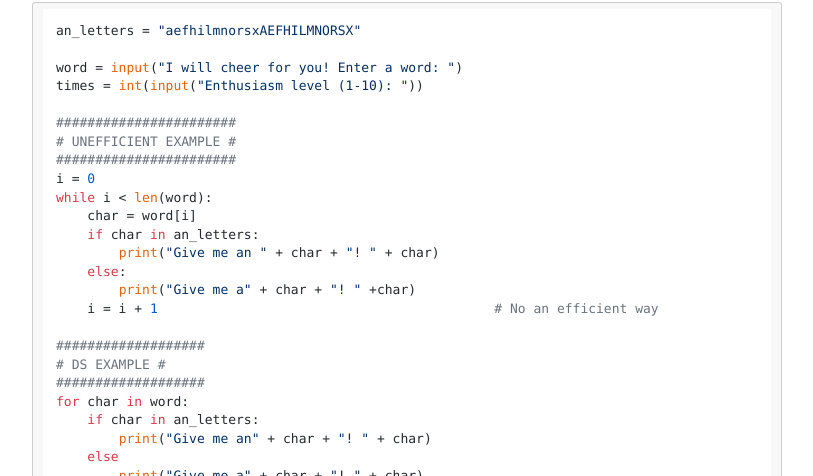
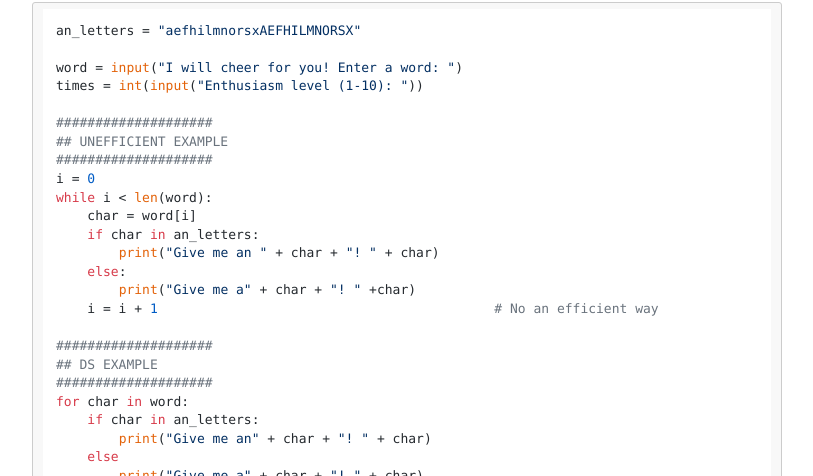
Before and after one commit to Chufan1990/Chufan1990.github.io, a Jekyll site: the page built from _posts/2018-02-13-MIT-Python.md, in a window 1280 px wide and 900 px high, scrolled down 2600 px. Shown: the part 145-621 px from the top of the window, without its empty margins (233-1046 px from the left). Built offline with Jekyll 4.4.1, drawn with Linux system fonts in a browser that asks for light colours; nearby versions of some CDN libraries; comment, search, counter and statistics services are not loaded.

Commit message:
MIT OPEN COURSE STARTED

```diff
--- a/_posts/2018-02-13-MIT-Python.md
+++ b/_posts/2018-02-13-MIT-Python.md
@@ -98,9 +98,9 @@ an_letters = "aefhilmnorsxAEFHILMNORSX"
 word = input("I will cheer for you! Enter a word: ")
 times = int(input("Enthusiasm level (1-10): "))
 
-#######################
-# UNEFFICIENT EXAMPLE #
-#######################
+####################
+## UNEFFICIENT EXAMPLE
+####################
 i = 0
 while i < len(word):
     char = word[i]
@@ -110,9 +110,9 @@ while i < len(word):
 	print("Give me a" + char + "! " +char)
     i = i + 1 						# No an efficient way
 
-###################
-# DS EXAMPLE #
-###################
+####################
+## DS EXAMPLE
+####################
 for char in word:
     if char in an_letters:
 	print("Give me an" + char + "! " + char)
```
Also changed, not shown: _posts/lecture3.py (added, +110 -0 lines).
